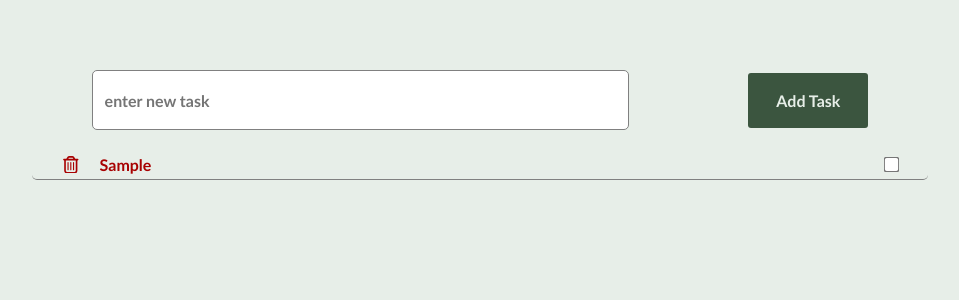
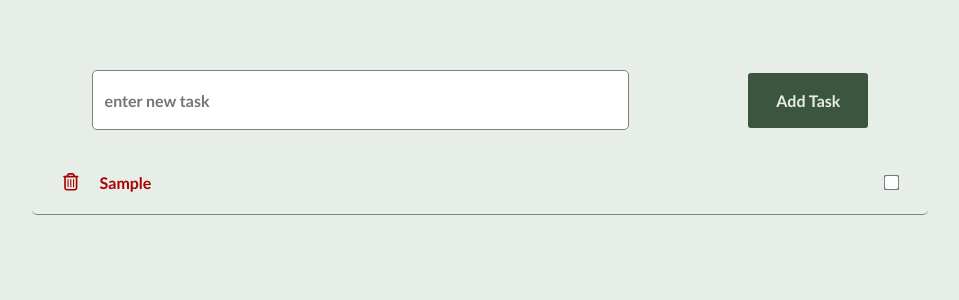
Before and after one commit to hossamYNWA/tasks-manager, a React (Create React App) app: page / in a window 1280 px wide. Both pictures are taken after typing "Sample" into the empty fields and a click on the button "Add Task". Shown: the top 300 px of the page, without its empty margins (160-1119 px from the left). Built offline with nearby package versions, Linux system fonts and the light colour scheme; a web font is replaced by a local one.

Commit message:
updated task height

```diff
--- a/src/components/tasks.css
+++ b/src/components/tasks.css
@@ -9,6 +9,7 @@
   margin: 10px auto;
   color: rgb(168, 2, 2);
   border-radius: 5px;
+  height: 65px;
 }
 .task-container h4 {
   flex: 1;
```
